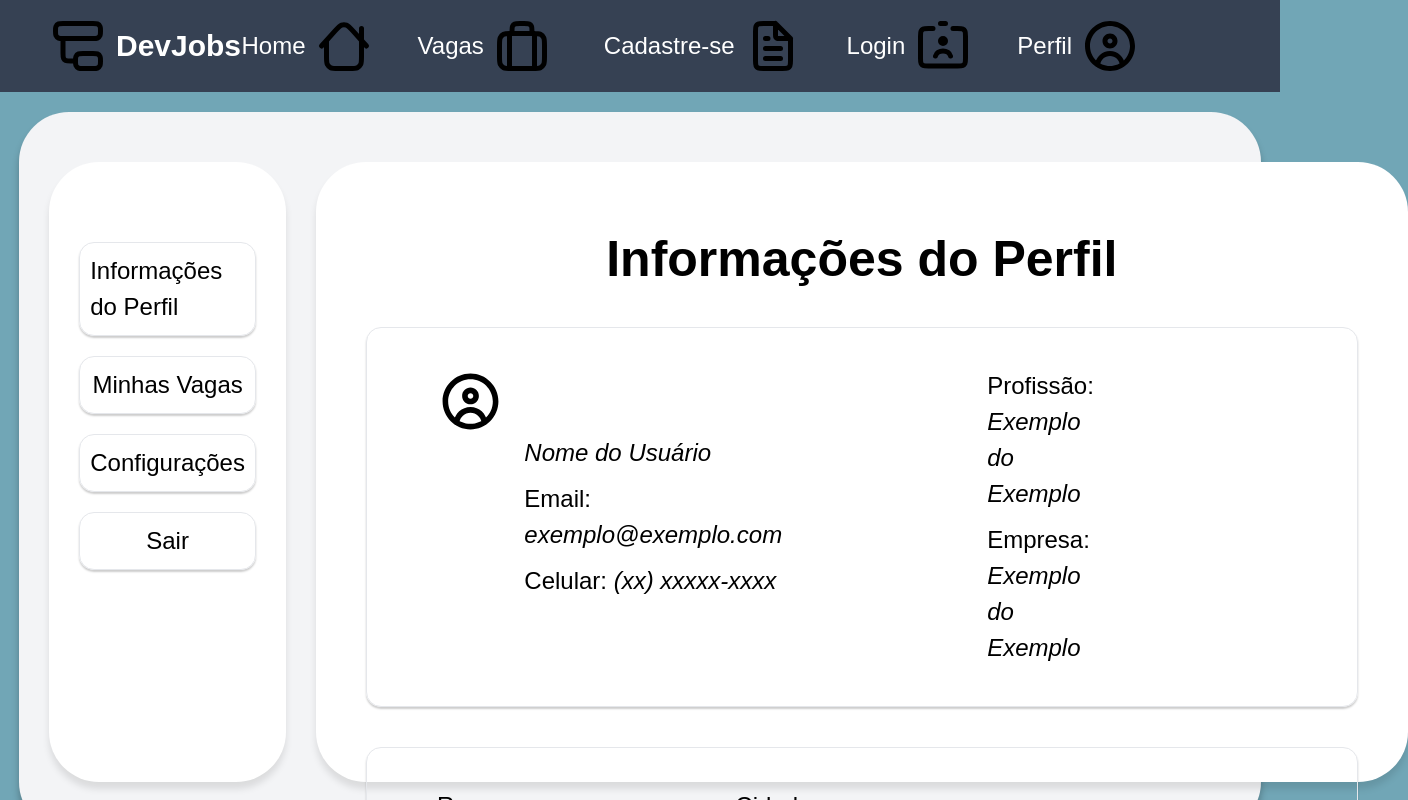
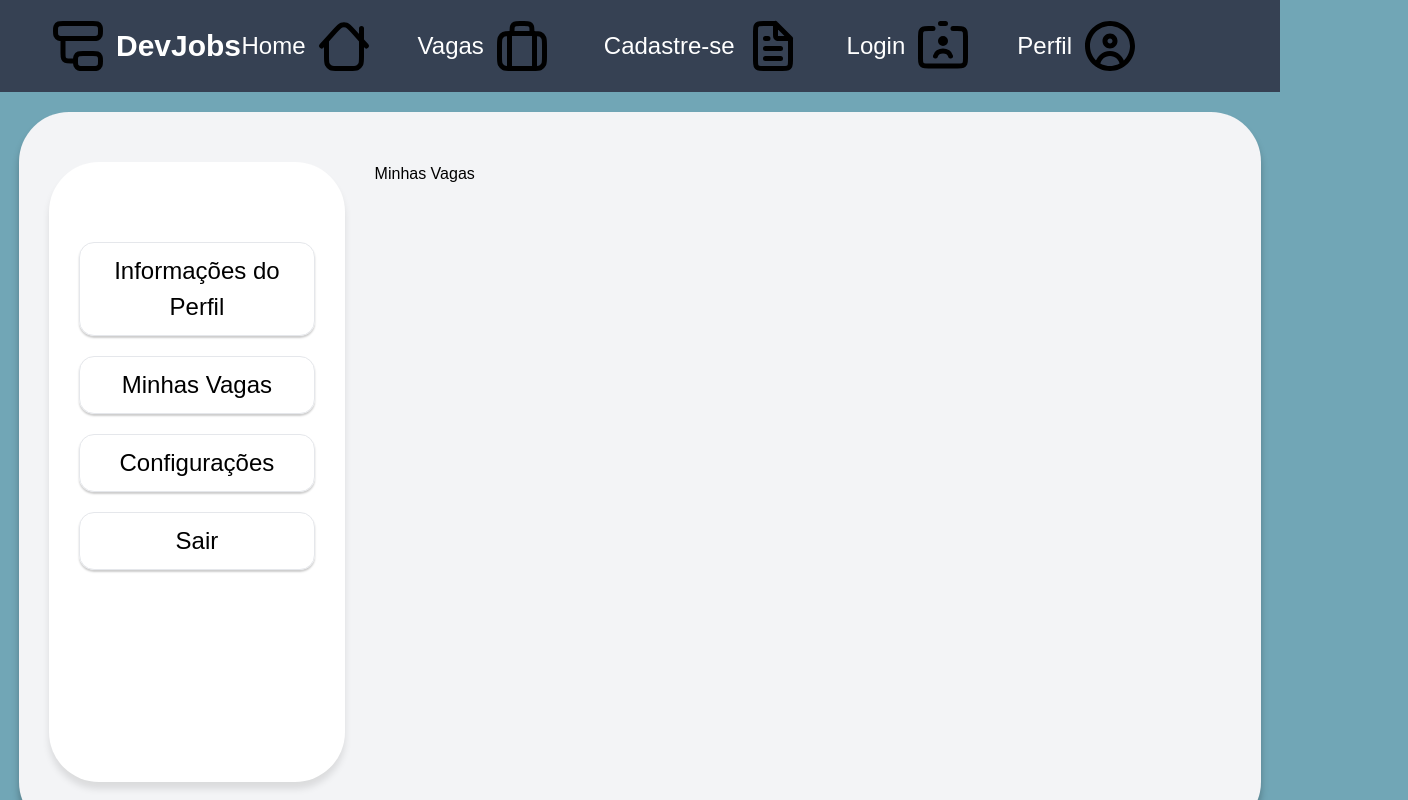
Before and after one commit to GabrielFDevelop/DevJobs, a Next.js app in the folder devJobs/: page /perfil in a window 1280 px wide. Both pictures are taken after a click on the item "Minhas Vagas". Shown: the top 800 px of the page, 1408 px wide, since content can reach past the window. Built offline with nearby package versions, Linux system fonts and the light colour scheme.

Commit message:
Implementação dos conteúdos e da reatividade com relação às seções do perfil.

```diff
--- a/devJobs/src/app/perfil/page.tsx
+++ b/devJobs/src/app/perfil/page.tsx
@@ -1,30 +1,68 @@
-import React from 'react';
+'use client';
+
+import React,{ useState } from 'react';
 import style from './perfil.module.css';
+
 import { PerfilInformacoes } from '@/components/perfil/perfilInformacoes';
+import PerfilConfiguracoes from '@/components/perfil/perfilConfiguracoes';
+import PerfilMinhasVagas from '@/components/perfil/perfilMinhasVagas';
 
 export default function PerfilPage() {
+
+  // Aqui está sendo declarada as seções do menu lateral que são permitidas para validação.
+  const allowedSection = ['infoPerfil', 'minhasVagasPerfil', 'configuracoesPerfil', 'sairPerfil'];
+
+  //Aqui está sendo feita a função que vai mudar a seção do menu lateral com validação se a seção está definida ou não.
+  const handleSectionChange = (section: string) => {
+    if (allowedSection.includes(section)) {
+      setActiveSection(section);
+    } else {
+      console.warn(`Seção inválida: ${section}`);
+    }
+  };
+
+  //Aqui está sendo declarada a seção ativa do menu lateral com useState( no caso 'InfoPerfil') que permite adicionar um estado que muda com a interação.
+  const [activeSection, setActiveSection] = useState('infoPerfil');
+
+
+  //Aqui está sendo feita a função que vai aparecer na tela o conteúdo correspondente ao menu lateral.
+  const renderContent = () => {
+    switch (activeSection) {
+      case 'infoPerfil':
+        return <PerfilInformacoes />;
+      case 'minhasVagasPerfil':
+        return <PerfilMinhasVagas />;
+      case 'configuracoesPerfil':
+        return <PerfilConfiguracoes />;
+      case 'sairPerfil':
+        return <div><em>Ainda tenho que implementar pra sair do perfil AAAAAAAAAAAAAAAAAAAAAAAAAAAAAAAAAAAA</em></div>;
+      default:
+        return null;
+    }
+  };
+
   return (
     <div className={style.bodyPerfil}>
       <div className={style.boxPerfil}>
-        <div className={style.menuPerfil}>
+        <aside className={style.menuPerfil}>
           <ul>
             <li className={style.itemListMenuPerfil}>
-              <h2>Informações do Perfil</h2>
+              <button type='button' onClick={() => handleSectionChange('infoPerfil')} className={style.buttonListMenuPerfil}>Informações do Perfil</button>
             </li>
             <li className={style.itemListMenuPerfil}>
-              <h2>Minhas Vagas</h2>
+              <button type='button' onClick={() => handleSectionChange('minhasVagasPerfil')} className={style.buttonListMenuPerfil}>Minhas Vagas</button>
             </li>
             <li className={style.itemListMenuPerfil}>
-              <h2>Configurações</h2>
+              <button type='button' onClick={() => handleSectionChange('configuracoesPerfil')} className={style.buttonListMenuPerfil}>Configurações</button>
             </li>
             <li className={style.itemListMenuPerfil}>
-              <h2>Sair</h2>
+              <button type='button' onClick={() => handleSectionChange('sairPerfil')} className={style.buttonListMenuPerfil}>Sair</button>
             </li>
           </ul>
-        </div>
-        <div className={style.contentSelectedPerfil}>
-          <PerfilInformacoes />
-        </div>
+        </aside>
+        <main className={style.contentSelectedPerfil}>
+          {renderContent()}
+        </main>
       </div>
     </div>
   );
--- a/devJobs/src/app/perfil/perfil.module.css
+++ b/devJobs/src/app/perfil/perfil.module.css
@@ -26,20 +26,26 @@
       box-shadow: 0px 7px 7px rgba(0, 0, 0, 0.10);
 
       .itemListMenuPerfil{
-        display: flex;
-        justify-content: center;
-        align-items: center;
-        margin: 20px 0;
-        padding: 10px ;
-        border-radius: 15px;
-        border: 1px solid #e5e7eb;
-        box-shadow: 0px 2px 2px rgba(0, 0, 0.10, 0.20);
         font-size: 24px;
         cursor: pointer;
         transition: 0.3s;
+        border-radius: 15px;
         &:hover{
           transform: scale(1.05);
           background-color: #e5e7eb;
+        }
+
+        .buttonListMenuPerfil{
+          display: flex;
+          justify-content: center;
+          align-items: center;
+          border-radius: 15px;
+          margin: 20px 0;
+          padding: 10px ;
+          border: 1px solid #e5e7eb;
+          box-shadow: 0px 2px 2px rgba(0, 0, 0.10, 0.20);
+          cursor: pointer;
+          width: 100%;
         }
       }
     }
@@ -64,7 +70,7 @@
       .contentInfoPerfil{
         display: flex;
         align-items: center;
-        padding: 40px 70px 40px 70px;
+        padding: 60px 160px 60px 70px;
         margin: 20px 0;
         border-radius: 15px;
         width: 100%;
@@ -79,13 +85,17 @@
           display: flex;
           gap: 20px;
 
+          .contentInfoPerfilFoto{
+            margin-right: 70px;
+          }
+
           .textInfoPerfil{
             display: flex;
             flex-direction: column;
             justify-content: center;
             align-items: start;
-            gap: 10px;
-            margin-right: 185px;
+            gap: 20px;
+            margin-right: 150px;
           }
         }
       }
--- a/devJobs/src/components/perfil/perfilConfiguracoes/index.tsx
+++ b/devJobs/src/components/perfil/perfilConfiguracoes/index.tsx
@@ -0,0 +1,5 @@
+export default function PerfilConfiguracoes() {
+  return (
+    <div>Configuracoes</div>
+  )
+}
--- a/devJobs/src/components/perfil/perfilInformacoes/index.tsx
+++ b/devJobs/src/components/perfil/perfilInformacoes/index.tsx
@@ -9,7 +9,9 @@ export function PerfilInformacoes(){
       </div>
       <div className={style.contentInfoPerfil}>
         <span className={style.spanInfoPerfil}>
-          <ImgPerfil width={200} />
+          <div className={style.contentInfoPerfilFoto}>
+            <ImgPerfil width={200} />
+          </div>
           <div className={style.textInfoPerfil}>
             <p><em>Nome do Usuário</em></p>
             <p>Email: <em>exemplo@exemplo.com</em></p>
--- a/devJobs/src/components/perfil/perfilMinhasVagas/index.tsx
+++ b/devJobs/src/components/perfil/perfilMinhasVagas/index.tsx
@@ -0,0 +1,5 @@
+export default function PerfilMinhasVagas() {
+  return (
+    <div>Minhas Vagas</div>
+  )
+}
```
